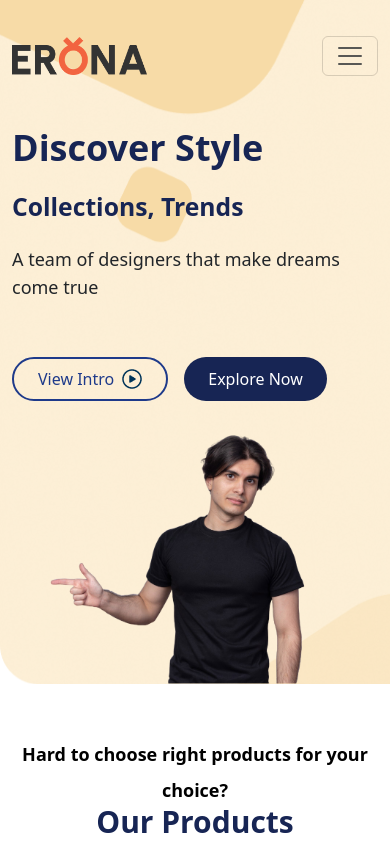
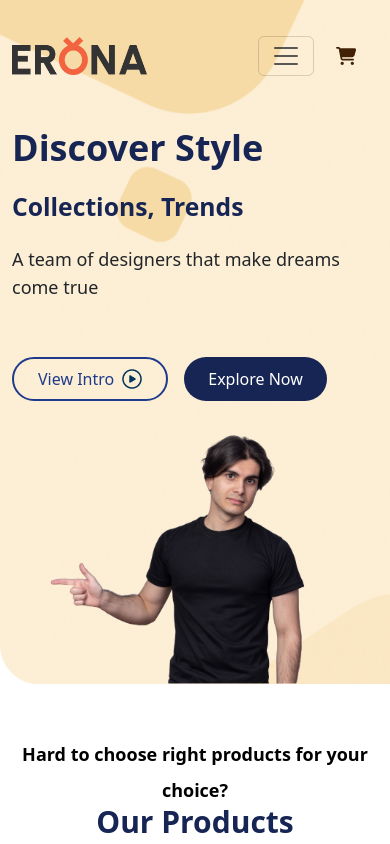
Before and after one commit to ItsSanka/t-shirt-shop, a React (Create React App) app: page / in a window 390 px wide. Shown: the top 844 px of the page. Built offline with nearby package versions, Linux system fonts and the light colour scheme; no server answers.

Commit message:
redux setup and funtions to cart

```diff
--- a/package.json
+++ b/package.json
@@ -19,8 +19,10 @@
     "react": "^18.3.1",
     "react-bootstrap": "^2.10.5",
     "react-dom": "^18.3.1",
+    "react-redux": "^9.1.2",
     "react-router-dom": "^6.27.0",
     "react-scripts": "5.0.1",
+    "redux": "^5.0.1",
     "web-vitals": "^2.1.4"
   },
   "scripts": {
--- a/src/Components/Navbar/Navbar.jsx
+++ b/src/Components/Navbar/Navbar.jsx
@@ -1,4 +1,5 @@
 import React from "react";
+import { useSelector } from "react-redux";
 import Nav from "react-bootstrap/Nav";
 import Navbar from "react-bootstrap/Navbar";
 import { assets } from "../Assets/images";
@@ -8,8 +9,11 @@ import { faCartShopping } from "@fortawesome/free-solid-svg-icons";
 import Button from "@mui/material/Button";
 import Menu from "@mui/material/Menu";
 import MenuItem from "@mui/material/MenuItem";
+import Badge from "@mui/material/Badge";
 
 function NavBar() {
+  const { cart } = useSelector((state) => state.updateCart);
+
   const [anchorEl, setAnchorEl] = React.useState(null);
   const open = Boolean(anchorEl);
   const handleClick = (event) => {
@@ -73,7 +77,7 @@ function NavBar() {
           </form>
         </div>
 
-        <div className="xl:block lg:hidden md:block sm:block min-[320px]:hidden">
+        <div className="xl:block lg:hidden min-[320px]:hidden">
           <button
             type="button"
             href="#"
@@ -83,11 +87,14 @@ function NavBar() {
           </button>
         </div>
 
-        <div className="lg:flex items-center justify-center gap-3 min-[320px]:hidden">
-          <Button
-            onClick={handleClick}
-          >
-             <FontAwesomeIcon className="text-yellow-950 text-lg hover:text-black duration-500 cursor-pointer hover:scale-105" icon={faCartShopping} />
+        <div className="lg:flex items-center justify-center gap-3">
+          <Button onClick={handleClick}>
+            <Badge badgeContent={cart.length} color="primary">
+              <FontAwesomeIcon
+                className="text-yellow-950 text-lg hover:text-black duration-500 cursor-pointer hover:scale-105"
+                icon={faCartShopping}
+              />
+            </Badge>
           </Button>
           <Menu
             id="demo-positioned-menu"
@@ -105,9 +112,14 @@ function NavBar() {
             }}
           >
             <MenuItem onClick={handleClose}>
-            <div>
-              Your cart is empty
-            </div>
+            {
+              cart.length === 0?
+              <div>Your cart is empty</div>:
+              <div>
+                user cart
+              </div>
+            }
+
             </MenuItem>
           </Menu>
         </div>
--- a/src/Components/ProductSection/Product.jsx
+++ b/src/Components/ProductSection/Product.jsx
@@ -1,9 +1,17 @@
 import React, { useEffect, useState } from "react";
+import { useSelector,useDispatch } from "react-redux";
+import add from "../../actions/action";
 import { assets } from "../Assets/images";
 import { FontAwesomeIcon } from "@fortawesome/react-fontawesome";
 import { faCartShopping } from "@fortawesome/free-solid-svg-icons";
 
 function Product() {
+
+  const cart = useSelector(state => state.updateCart)
+  const dispatch = useDispatch()
+  console.log(cart);
+
+
   const [products, setProducts] = useState([]);
   const [loading, setLoading] = useState(true);
   const [sizeFilter, setSizeFilter] = useState("");
@@ -33,6 +41,10 @@ function Product() {
       product.details.price <= priceFilter[1];
     return isSizeMatch && isPriceMatch;
   });
+
+  const send =(product)=>{
+    dispatch(add(product))
+  }
 
   return (
     <>
@@ -170,6 +182,7 @@ function Product() {
                         </h4>
                       </div>
                       <button
+                        onClick={()=>send(product)}
                         title="Add to cart"
                         className="absolute z-10 right-6 top-5 border bg-orange-100 w-10 h-10 rounded-full flex justify-center items-center"
                       >
--- a/src/index.js
+++ b/src/index.js
@@ -1,15 +1,20 @@
-import React from 'react';
-import ReactDOM from 'react-dom/client';
-import './index.css';
-import App from './App';
-import reportWebVitals from './reportWebVitals';
-import 'bootstrap/dist/css/bootstrap.min.css';
+import React from "react";
+import ReactDOM from "react-dom/client";
+import "./index.css";
+import App from "./App";
+import reportWebVitals from "./reportWebVitals";
+import "bootstrap/dist/css/bootstrap.min.css";
 
-const root = ReactDOM.createRoot(document.getElementById('root'));
+import store from "./store";
+import { Provider } from "react-redux";
+
+const root = ReactDOM.createRoot(document.getElementById("root"));
 root.render(
-  <React.StrictMode>
-    <App />
-  </React.StrictMode>
+  <Provider store={store}>
+    <React.StrictMode>
+      <App />
+    </React.StrictMode>
+  </Provider>
 );
 
 // If you want to start measuring performance in your app, pass a function
--- /dev/null
+++ b/src/reducer/main.jsx
@@ -0,0 +1,5 @@
+import { combineReducers } from "redux";
+import updateCart from "./updateCart";
+const rootReducer = combineReducers({updateCart})
+
+export default rootReducer
--- /dev/null
+++ b/src/reducer/updateCart.jsx
@@ -0,0 +1,17 @@
+const initialState = {
+  cart: [],
+};
+
+const updateCart = (state = initialState, action) => {
+  switch (action.type) {
+    case "ADDTOCART":
+      return {
+        ...state,
+        cart: [...state.cart, action.payload],
+      };
+    default:
+      return state;
+  }
+};
+
+export default updateCart
--- /dev/null
+++ b/src/store.js
@@ -0,0 +1,6 @@
+import {createStore} from "redux"
+import rootReducer from "./reducer/main"
+
+const store=createStore(rootReducer)
+
+export default store
```
Also changed, not shown: 1 other file (tests, documents, lock files or other folders).
